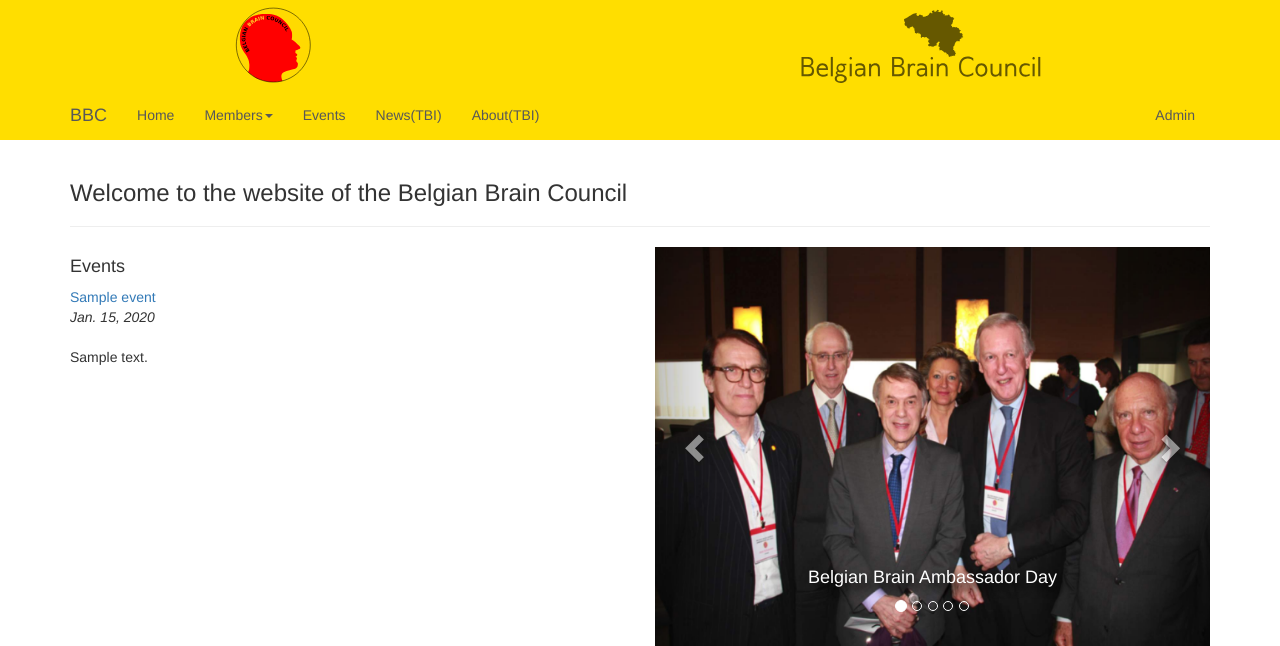
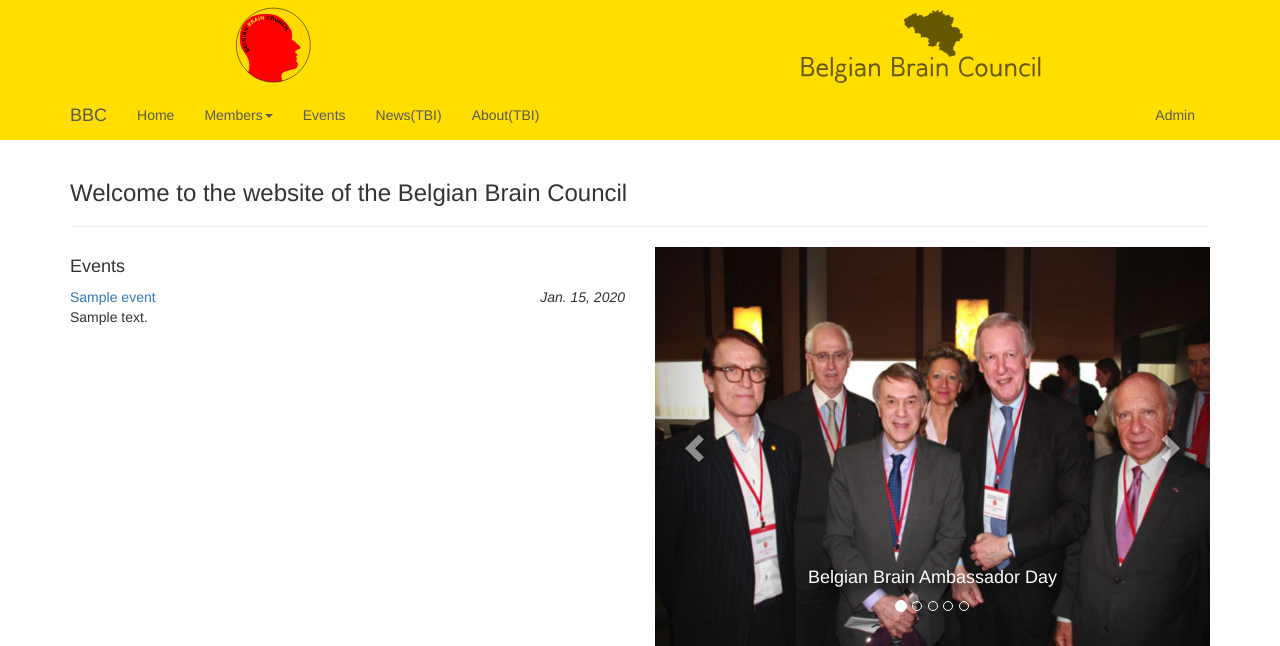
Before and after one commit to 0mician/WebsiteBBC, a Django app: page / in a window 1280 px wide. Shown: the top 646 px of the page. Run offline with Django 3.2, Linux system fonts and the light colour scheme; tables that the repository leaves empty hold one stand-in row (values such as "Sample post"); some libraries are stand-ins or nearby versions.

Commit message:
customization for list of events on homepage

```diff
--- a/website_bbc/static/css/custom.css
+++ b/website_bbc/static/css/custom.css
@@ -1,6 +1,9 @@
 .row-fluid{text-align:center;}
 .img-responsive{margin:0 auto}
 .img-responsive{vertical-align:middle}
+
+/* Menu styling in accord with color theme of banner
+-------------------------------------------------- */
 
 .navbar-custom {
     background-color: rgb(255, 222, 0);
@@ -20,19 +23,7 @@
 .navbar-inverse .navbar-nav>.open>a, .navbar-inverse .navbar-nav>.open>a:focus, .navbar-inverse .navbar-nav>.open>a:hover {
     background-color: #FDB824;
 }
-/*
-.navbar-custom .navbar-nav > .active > a, .navbar-nav > .active > a:hover, .navbar-nav > .active > a:focus {
-    color: rgb(88,88,88);
-    background-color:transparent;
-}
-.navbar-custom .navbar-brand {
-    color:rgb(88,88,88);
-}
 
-.navbar-inverse .navbar-nav>.open>a, .navbar-inverse .navbar-nav>.open>a:focus, .navbar-inverse .navbar-nav>.open>a:hover {
-    color: #585847;
-    background-color: #FFC200;
-}*/
 /* Sticky footer styles
 -------------------------------------------------- */
 html {
@@ -81,3 +72,19 @@
   height: 400px;
   margin: 0 auto;
 }
+
+/* Homepage
+-------------------------------------------------- */
+
+.event-name-align {
+    float: left;
+}
+
+.event-start-align {
+    float: right;
+}
+/* Other
+-------------------------------------------------- */
+th {
+    font-size: x-large;
+}
```
